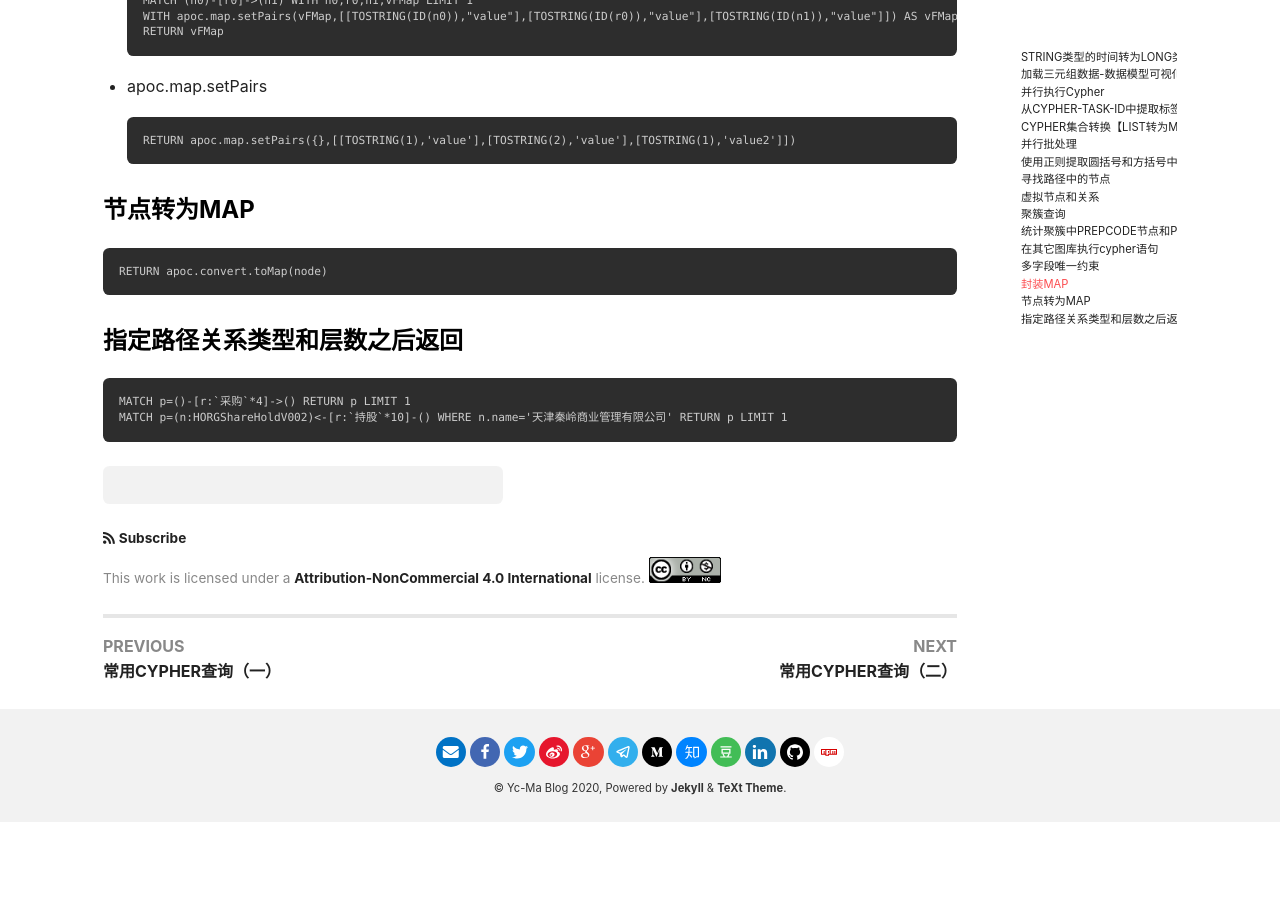
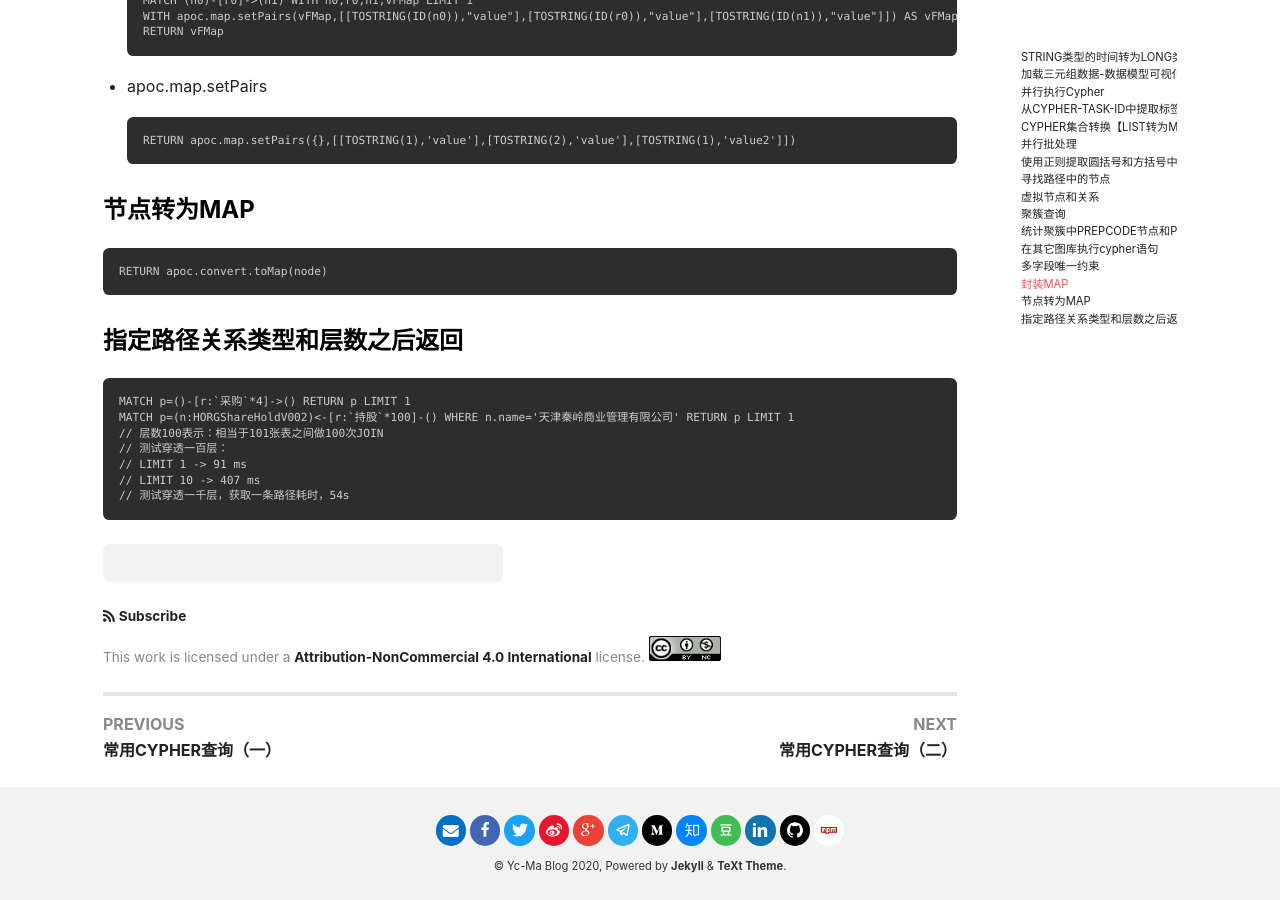
Before and after one commit to crazyyanchao/blog, a Jekyll site: the page built from _posts/2020-06-16-常用CYPHER查询（三）.md, in a window 1280 px wide and 900 px high, scrolled down 4338 px. Built offline with Jekyll 4.4.1, drawn with Linux system fonts in a browser that asks for light colours; nearby versions of some CDN libraries; comment, search, counter and statistics services are not loaded; before the commit the page ends 5160 px from its top, so only the background shows below that.

````diff
--- a/_posts/2020-06-16-常用CYPHER查询（三）.md
+++ b/_posts/2020-06-16-常用CYPHER查询（三）.md
@@ -184,5 +184,10 @@ RETURN apoc.convert.toMap(node)
 ### 指定路径关系类型和层数之后返回
 ```
 MATCH p=()-[r:`采购`*4]->() RETURN p LIMIT 1
-MATCH p=(n:HORGShareHoldV002)<-[r:`持股`*10]-() WHERE n.name='天津秦岭商业管理有限公司' RETURN p LIMIT 1
+MATCH p=(n:HORGShareHoldV002)<-[r:`持股`*100]-() WHERE n.name='天津秦岭商业管理有限公司' RETURN p LIMIT 1
+// 层数100表示：相当于101张表之间做100次JOIN
+// 测试穿透一百层：
+// LIMIT 1 -> 91 ms
+// LIMIT 10 -> 407 ms
+// 测试穿透一千层，获取一条路径耗时，54s
 ```
````
